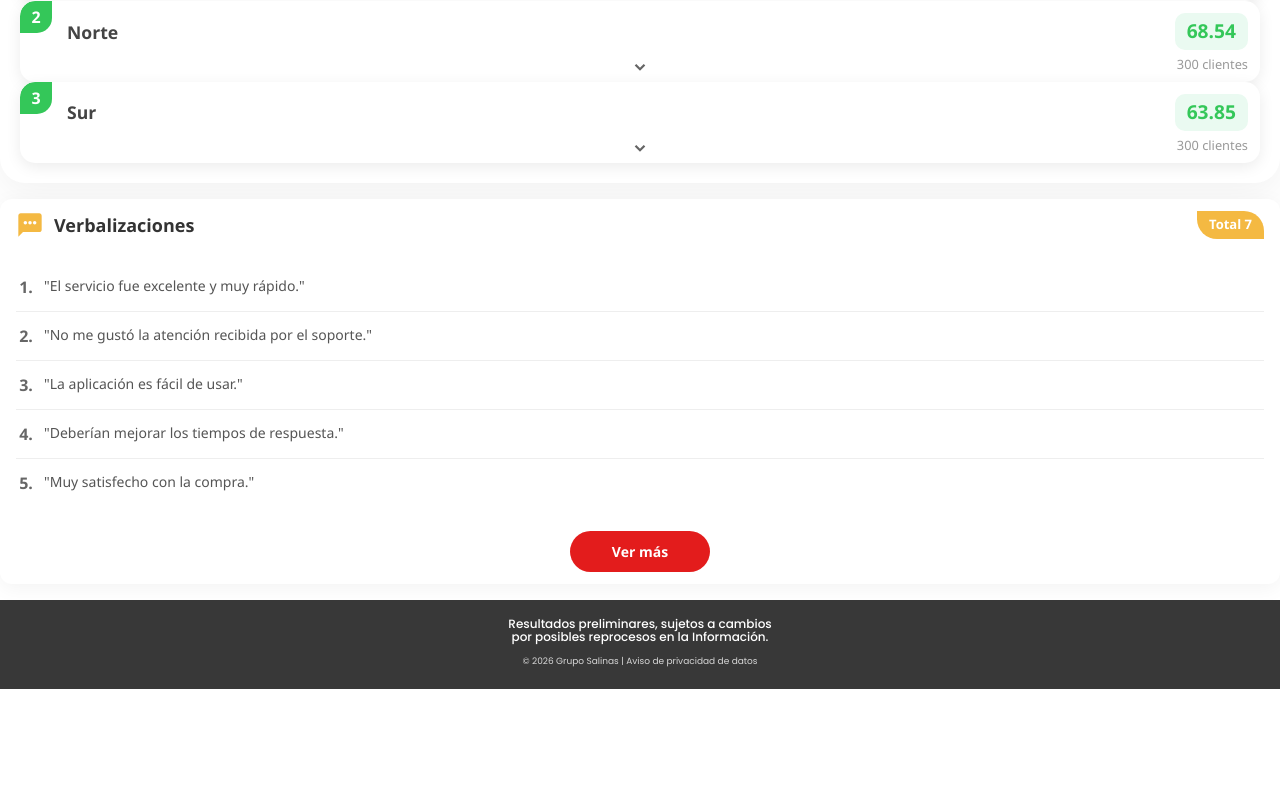
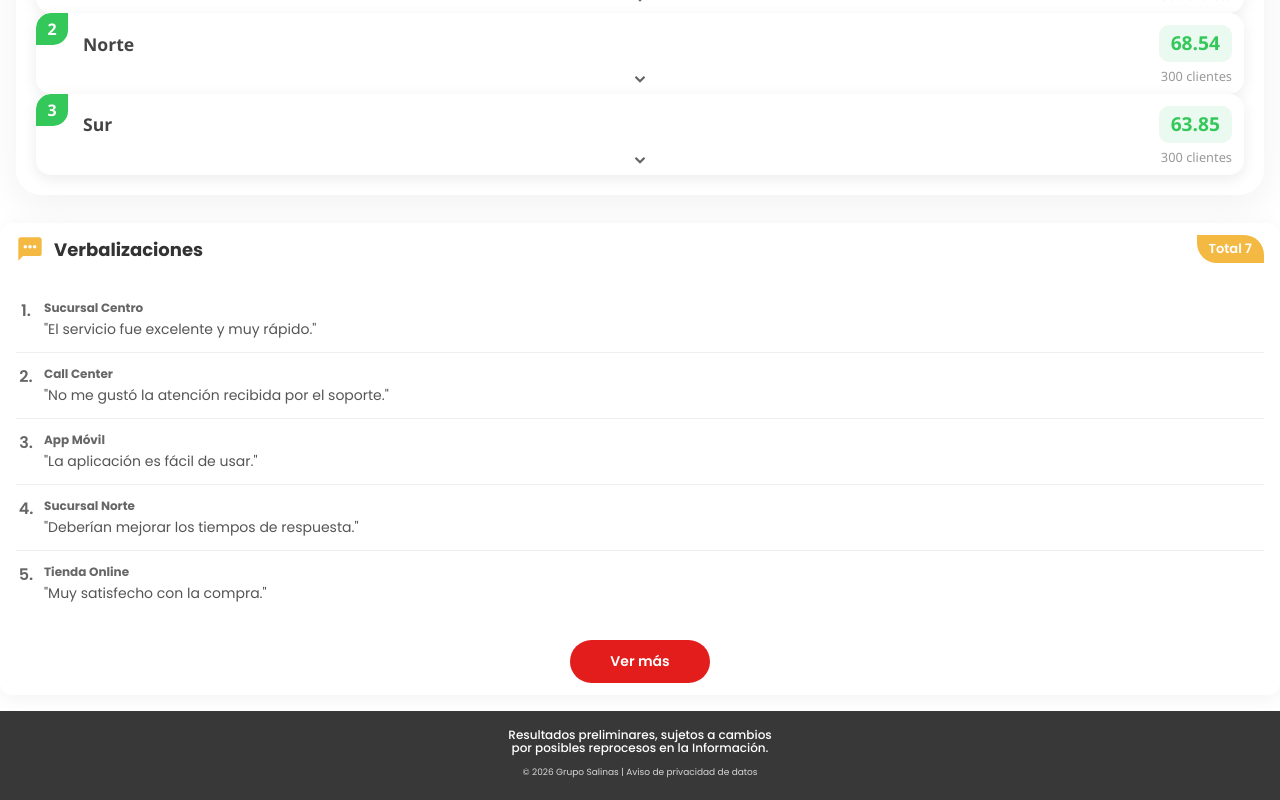
Before and after one commit to jluisgg01/vc-ipn, a Vue app: page / in a window 1280 px wide. Shown: the part 1559-2359 px from the top of the page. Before the commit the page ends 2248 px from the top, so only its background shows below. Built offline with nearby package versions, Linux system fonts and the light colour scheme.

Commit message:
se actualizo verbalizacion para que aparezca el ceco

```diff
--- a/src/App.vue
+++ b/src/App.vue
@@ -1,5 +1,5 @@
 <script setup lang="ts">
-import { ref } from 'vue';
+import { ref, onMounted } from 'vue';
 import HeaderNavigation from "./components/HeaderNavigation.vue";
 import Buscador from "./components/Buscador.vue";
 import ComponenteResumen from "./components/ComponenteResumen.vue";
@@ -8,19 +8,41 @@ import VerbalizationsCard from "./components/VerbalizationsCard.vue";
 import Footer from "./components/Footer.vue";
 import Canales from "./components/Canales.vue";
 import Ranking from "./components/Ranking.vue";
-
-const verbalizations = [
-  "El servicio fue excelente y muy rápido.",
-  "No me gustó la atención recibida por el soporte.",
-  "La aplicación es fácil de usar.",
-  "Deberían mejorar los tiempos de respuesta.",
-  "Muy satisfecho con la compra.",
-  "Volvería a comprar sin duda.",
-  "El precio es un poco alto para lo que ofrece."
-];
+import type { ApiTacometroResponse, ApiVerbalizacion } from './types/ApiTypes';
 
 // Estado compartido para el filtro de canales
 const canalSeleccionado = ref('Formatos Propios');
+
+// Estado para los datos del dashboard (Tacómetro y NPS)
+const dashboardData = ref<ApiTacometroResponse | null>(null);
+
+// Estado para las verbalizaciones
+const verbalizations = ref<ApiVerbalizacion[]>([]);
+
+// Simulación de carga de datos
+onMounted(() => {
+  // Simular respuesta de API Tacómetro
+  dashboardData.value = {
+    nivel: "PDV",
+    tendencia: 0.2,
+    califTaco: 55,
+    promotores: 40, // Ajustado para coincidir con tu ejemplo visual anterior
+    detractores: 20,
+    pasivos: 30,
+    totalclientes: 300
+  };
+
+  // Simular respuesta de API Verbalizaciones
+  verbalizations.value = [
+    { dato: "El servicio fue excelente y muy rápido.", cecodesc: "Sucursal Centro" },
+    { dato: "No me gustó la atención recibida por el soporte.", cecodesc: "Call Center" },
+    { dato: "La aplicación es fácil de usar.", cecodesc: "App Móvil" },
+    { dato: "Deberían mejorar los tiempos de respuesta.", cecodesc: "Sucursal Norte" },
+    { dato: "Muy satisfecho con la compra.", cecodesc: "Tienda Online" },
+    { dato: "Volvería a comprar sin duda.", cecodesc: "Sucursal Sur" },
+    { dato: "El precio es un poco alto para lo que ofrece.", cecodesc: "Kiosco" }
+  ];
+});
 </script>
 
 <template>
@@ -35,16 +57,26 @@ const canalSeleccionado = ref('Formatos Propios');
         <!-- Canales actualiza la variable canalSeleccionado -->
         <Canales v-model:filtroActivo="canalSeleccionado" />
 
+        <!-- Pasamos los datos al Tacómetro si existen -->
         <TacometroCard
-            :percentage="55"
-            :clients="300"
-            :trendValue="0.2"
+            v-if="dashboardData"
+            :percentage="dashboardData.califTaco"
+            :clients="dashboardData.totalclientes"
+            :trendValue="dashboardData.tendencia"
         />
-        <ComponenteResumen :detractores="20" :pasivos="30" :promotores="40" />
+
+        <!-- Pasamos los datos al Resumen NPS si existen -->
+        <ComponenteResumen
+            v-if="dashboardData"
+            :detractores="dashboardData.detractores"
+            :pasivos="dashboardData.pasivos"
+            :promotores="dashboardData.promotores"
+        />
 
         <!-- Ranking recibe la variable canalSeleccionado -->
         <Ranking :canalSeleccionado="canalSeleccionado" />
 
+        <!-- VerbalizationsCard ahora recibe objetos ApiVerbalizacion -->
         <VerbalizationsCard :items="verbalizations" />
       </div>
     </main>
--- a/src/components/Ranking.vue
+++ b/src/components/Ranking.vue
@@ -198,7 +198,7 @@ const rankingFinal = computed(() => {
   margin-left: -16px;
   margin-right: -16px;
   box-sizing: border-box;
-  /* El padding se maneja dentro de main-card o aquí si fuera necesario, pero main-card es la tarjeta */
+  padding: 12px 16px; /* Mismo padding que HeaderNavigation */
 }
 
 .main-card {
--- a/src/components/VerbalizationsCard.vue
+++ b/src/components/VerbalizationsCard.vue
@@ -1,9 +1,10 @@
 <script setup lang="ts">
 import { computed, ref } from 'vue';
+import type { ApiVerbalizacion } from '../types/ApiTypes';
 
 interface Props {
   /** La lista de comentarios/cadenas de texto */
-  items: string[];
+  items: ApiVerbalizacion[];
   /** El número total a mostrar en el badge (opcional). Si no se pasa, usa el largo de items */
   totalCount?: number;
 }
@@ -53,7 +54,10 @@ const handleViewMore = () => {
       >
         <div class="item-content">
           <span class="item-number">{{ index + 1 }}.</span>
-          <p class="item-text">"{{ item }}"</p>
+          <div class="text-wrapper">
+            <span class="item-origin">{{ item.cecodesc }}</span>
+            <p class="item-text">"{{ item.dato }}"</p>
+          </div>
         </div>
         <div v-if="index < visibleItems.length - 1" class="separator"></div>
       </div>
@@ -78,7 +82,7 @@ const handleViewMore = () => {
   margin-right: -16px;
   box-sizing: border-box;
   color: #333;
-  font-family: 'Segoe UI', Roboto, Helvetica, Arial, sans-serif;
+
 }
 
 /* Header */
@@ -141,6 +145,19 @@ const handleViewMore = () => {
   min-width: 20px; /* Asegura alineación si hay >9 items */
 }
 
+.text-wrapper {
+  display: flex;
+  flex-direction: column;
+  align-items: flex-start;
+}
+
+.item-origin {
+  font-size: 12px;
+  color: #666;
+  font-weight: 700;
+  margin-bottom: 2px;
+}
+
 .item-text {
   margin: 0;
   font-size: 14px;
--- a/src/style.css
+++ b/src/style.css
@@ -1,5 +1,5 @@
 :root {
-  font-family: system-ui, Avenir, Helvetica, Arial, sans-serif;
+
   line-height: 1.5;
   font-weight: 400;
 
--- /dev/null
+++ b/src/types/ApiTypes.ts
@@ -0,0 +1,35 @@
+// src/types/ApiTypes.ts
+
+// API 1: Ranking Genérico
+export interface ApiRankingItem {
+  cecos: string;       // Nombre de la región o sucursal
+  calif: number;       // Score IPN
+  detractores: number; // Porcentaje o conteo
+  pasivos: number;     // Porcentaje o conteo
+  promotores: number;  // Porcentaje o conteo
+  totalclientes: number; // Confirmado que se enviará
+}
+
+// API 2: Detalle Negocio
+export interface ApiNegocioItem {
+  id: number;
+  desc: string; // Nombre del negocio (Ej: Afore, Seguros)
+  calif: number;
+}
+
+// API 3: Verbalizaciones
+export interface ApiVerbalizacion {
+  dato: string;      // El comentario
+  cecodesc: string;  // "Esmeralda 123" o "5010"
+}
+
+// API 4: Tacómetro y Resumen NPS
+export interface ApiTacometroResponse {
+  nivel: string;        // "PDV", "Region", etc.
+  tendencia: number;    // 0.2, -0.5, etc.
+  califTaco: number;    // 55 (Porcentaje principal)
+  promotores: number;   // 87.50
+  detractores: number;  // 0
+  pasivos: number;      // 12.5
+  totalclientes: number;// 300
+}
```
